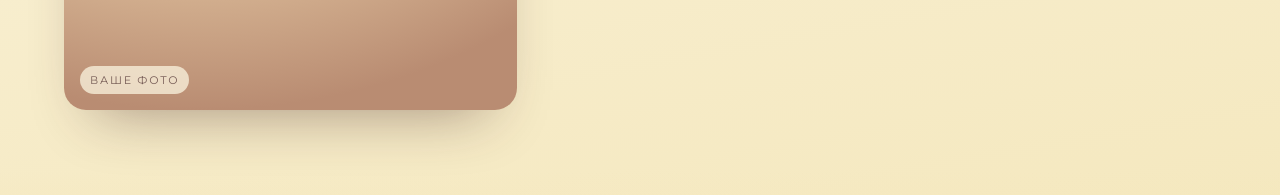
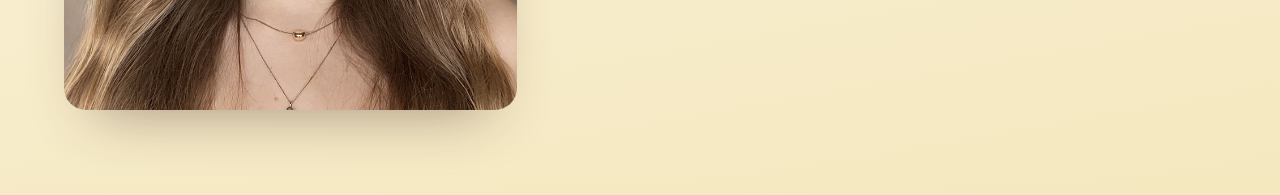
Before and after one commit to annakans/annakans.github.io, a plain HTML site: page index.html in a window 1280 px wide. Shown: the part 605-800 px from the top of the page. Drawn offline with nearby package versions, Linux system fonts and the light colour scheme.

Commit message:
Добавить портреты на обложку и в раздел «Связь»
Co-Authored-By: Claude Opus 5.5 <noreply@anthropic.com>
Claude-Session: https://claude.ai/code/session_01Jr4reyXKYVHdNFyzwypqwD

```diff
--- a/index.html
+++ b/index.html
@@ -420,7 +420,7 @@ footer { background: var(--vanilla); text-align: center; padding: 0 var(--gutter
 
 <script>
 /* ===== Материалы сайта: сюда подставляются реальные файлы ===== */
-const PHOTOS = { hero: "", about: "", contact: "" };
+const PHOTOS = { hero: "media/photo-hero.jpg", about: "", contact: "media/photo-contact.jpg" };
 const VIDEOS = {
   "Макияж": [
     {t:"Оцениваю румяна", s:"обзор", src:"media/makeup-blush.mp4", poster:"media/makeup-blush.jpg"},
@@ -452,7 +452,7 @@ function placeholder(i, label) {
 }
 function fillPhoto(id, src, i) {
   const el = document.getElementById(id);
-  el.innerHTML = src ? `<img src="${src}" alt="Anna Kans" style="width:100%;height:100%;object-fit:cover">` : `<div style="position:relative;width:100%;height:100%">${placeholder(i, "ваше фото")}</div>`;
+  el.innerHTML = src ? `<img src="${src}" alt="Anna Kans" style="width:100%;height:100%;object-fit:cover;object-position:50% 30%">` : `<div style="position:relative;width:100%;height:100%">${placeholder(i, "ваше фото")}</div>`;
 }
 fillPhoto("heroPhoto", PHOTOS.hero, 0);
 fillPhoto("aboutPhoto", PHOTOS.about, 3);
```
Also changed, not shown: media/photo-contact.jpg (added), media/photo-hero.jpg (added).
